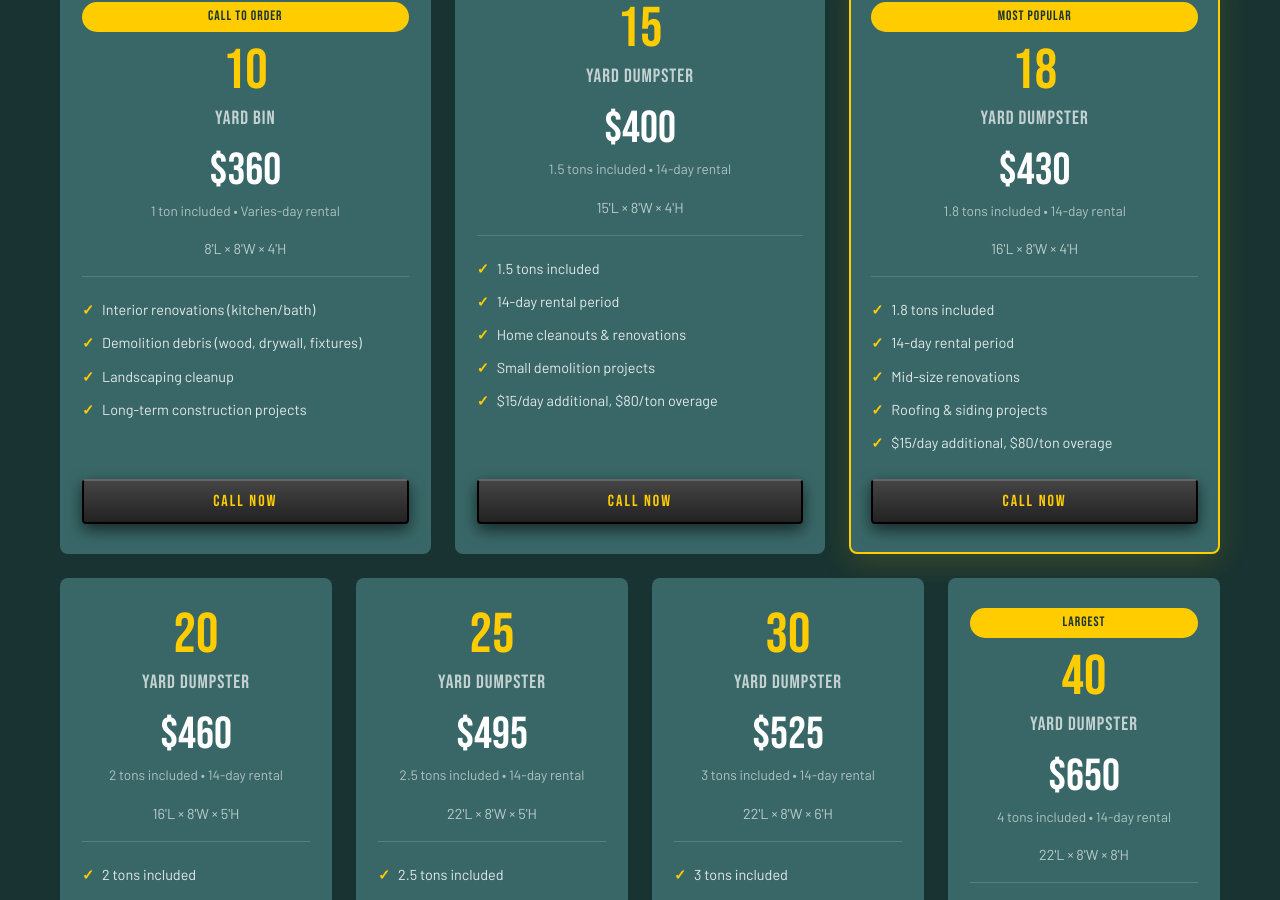
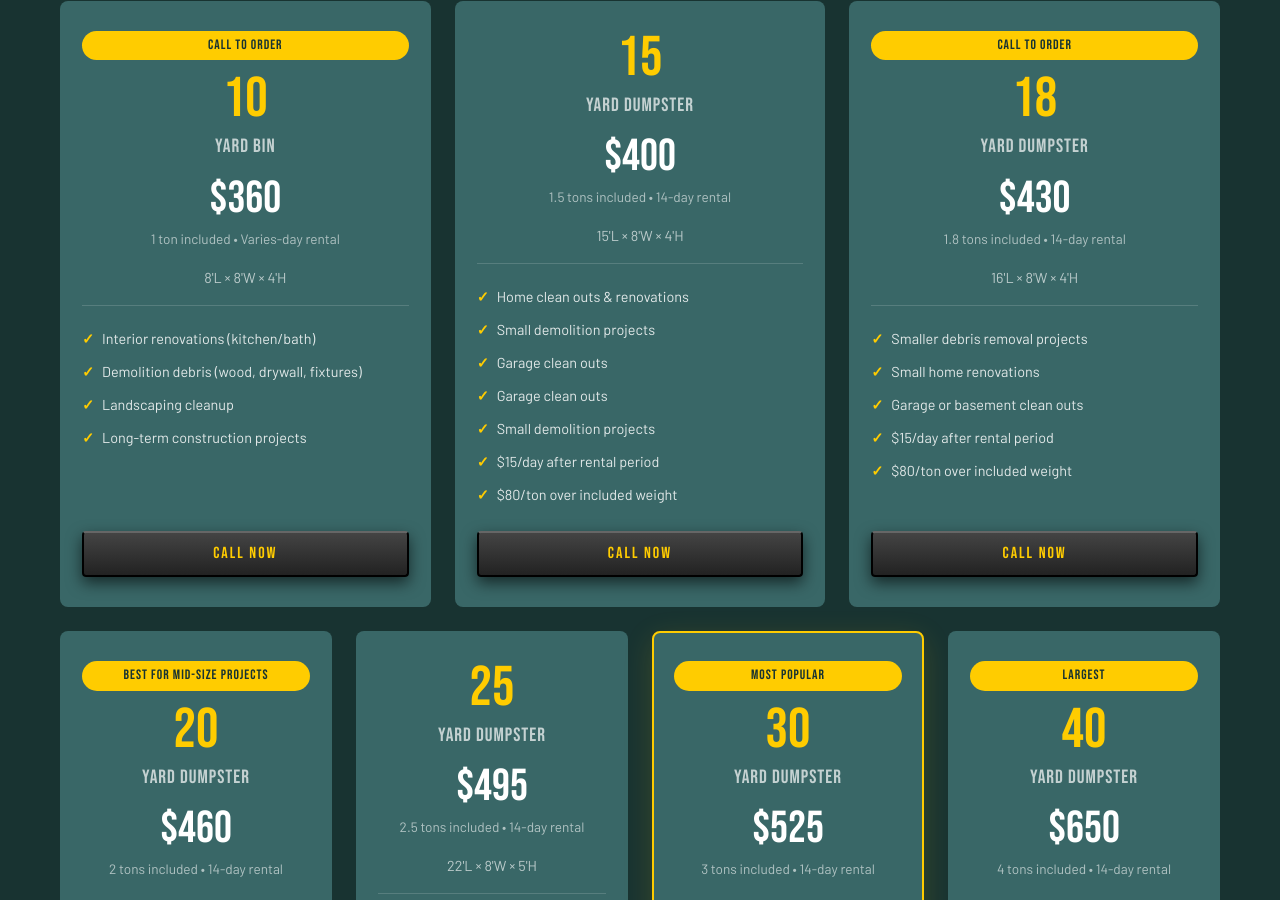
Before and after one commit to JimmyFlame77/A-Better-Hauling, a Jekyll site: the page built from index.html, in a window 1280 px wide and 900 px high, scrolled down 2571 px. Built offline with Jekyll 4.4.1, drawn with Linux system fonts in a browser that asks for light colours; some of the changed text lies outside the part shown.

Commit message:
Pricing and description update

```diff
--- a/_data/pricing.yml
+++ b/_data/pricing.yml
@@ -23,11 +23,13 @@
   badge: null
   note: null
   features:
-    - "1.5 tons included"
-    - "14-day rental period"
-    - "Home cleanouts & renovations"
+    - "Home clean outs & renovations"
     - "Small demolition projects"
-    - "$15/day additional, $80/ton overage"
+    - "Garage clean outs"
+    - "Garage clean outs"
+    - "Small demolition projects"
+    - "$15/day after rental period"
+    - "$80/ton over included weight"
 
 - size: "18"
   title: "18 Yard Dumpster"
@@ -35,15 +37,15 @@
   dimensions: "16'L × 8'W × 4'H"
   rental_days: "14"
   tonnage: "1.8 tons"
-  featured: true
-  badge: "Most Popular"
+  featured: false
+  badge: "Call to Order"
   note: null
   features:
-    - "1.8 tons included"
-    - "14-day rental period"
-    - "Mid-size renovations"
-    - "Roofing & siding projects"
-    - "$15/day additional, $80/ton overage"
+    - "Smaller debris removal projects"
+    - "Small home renovations"
+    - "Garage or basement clean outs"
+    - "$15/day after rental period"
+    - "$80/ton over included weight"
 
 - size: "20"
   title: "20 Yard Dumpster"
@@ -52,14 +54,14 @@
   rental_days: "14"
   tonnage: "2 tons"
   featured: false
-  badge: null
+  badge: "Best for Mid-Size Projects"
   note: null
   features:
-    - "2 tons included"
-    - "14-day rental period"
-    - "Large home renovations"
-    - "Construction debris"
-    - "$15/day additional, $80/ton overage"
+    - "Mid-size home renovations"
+    - "Flooring/Carpet removal"
+    - "Construction & yard debris"
+    - "$15/day after rental period"
+    - "$80/ton over included weight"
 
 - size: "25"
   title: "25 Yard Dumpster"
@@ -71,11 +73,11 @@
   badge: null
   note: null
   features:
-    - "2.5 tons included"
-    - "14-day rental period"
-    - "Major renovations & cleanouts"
-    - "Commercial projects"
-    - "$15/day additional, $80/ton overage"
+    - "Estate clean outs"
+    - "Deck removal"
+    - "General household & yard debris"
+    - "$15/day after rental period"
+    - "$80/ton over included weight"
 
 - size: "30"
   title: "30 Yard Dumpster"
@@ -83,15 +85,16 @@
   dimensions: "22'L × 8'W × 6'H"
   rental_days: "14"
   tonnage: "3 tons"
-  featured: false
-  badge: null
+  featured: true
+  badge: "Most Popular"
   note: null
   features:
-    - "3 tons included"
-    - "14-day rental period"
-    - "Large-scale cleanouts"
-    - "Commercial & industrial"
-    - "$15/day additional, $80/ton overage"
+    - "Large-scale clean outs"
+    - "Residential & commercial"
+    - "Major home renovations"
+    - "Whole-home or property clean ups"
+    - "$15/day after rental period"
+    - "$80/ton over included weight"
 
 - size: "40"
   title: "40 Yard Dumpster"
@@ -103,8 +106,9 @@
   badge: "Largest"
   note: null
   features:
-    - "4 tons included"
-    - "14-day rental period"
-    - "Major construction sites"
+    - "Major renovations & clean outs"
+    - "Whole home, garage or estate clean outs"
+    - "Commercial construction debris"
     - "Whole-property cleanouts"
-    - "$15/day additional, $80/ton overage"
+    - "$15/day after rental period"
+    - "$80/ton over included weight"
--- a/index.html
+++ b/index.html
@@ -88,7 +88,7 @@ og_description: "Roll-off dumpster rentals and hauling services in Elizabeth, CO
     <div class="container">
         <p class="section-label">Transparent Pricing</p>
         <h2 class="section-heading">Dumpster Rental Sizes &amp; Pricing</h2>
-        <p class="section-subtitle">All rentals include delivery, pickup, and disposal. No hidden fees.</p>
+        <p class="section-subtitle">All rentals include delivery, pickup, and disposal. No hidden fees. Fuel surcharges may apply.</p>
         <div class="pricing-grid pricing-row-3">
             {% for item in site.data.pricing limit:3 %}
             <div class="price-card{% if item.featured %} featured{% endif %}">
```
